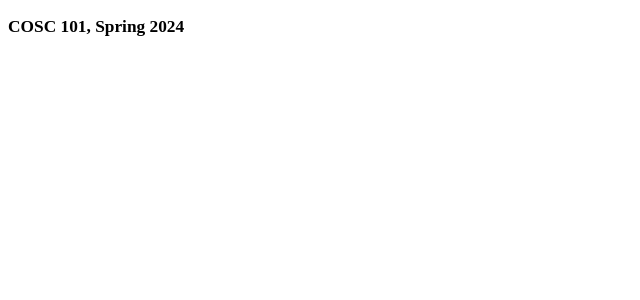
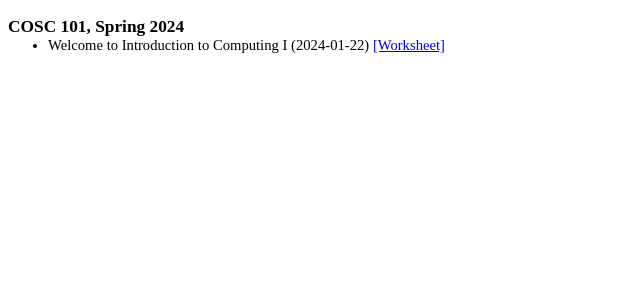
Before and after one commit to georgianahaldeman/cosc101, a Jekyll site: the page built from docs/notes/index.md, in a window 1280 px wide. Shown: the top 300 px of the page, without its empty margins (0-640 px from the left). Built offline with Jekyll 4.4.1, drawn with Linux system fonts in a browser that asks for light colours; our own code applies the rules of GitHub Pages for plain Markdown files.

Commit message:
first class

```diff
--- a/docs/notes/index.md
+++ b/docs/notes/index.md
@@ -1,6 +1,6 @@
 # COSC 101, Spring 2024
 
-
+- Welcome to Introduction to Computing I (2024-01-22) [[Worksheet]](./files/1_22.pdf)
 
 <!-- - Welcome to Introduction to Computing I (2023-08-24) [[Worksheet]](./notes/8_24.pdf) [[Notes]](./answers/8_24_answers.pdf)
 
```
Also changed, not shown: 3 other files.
